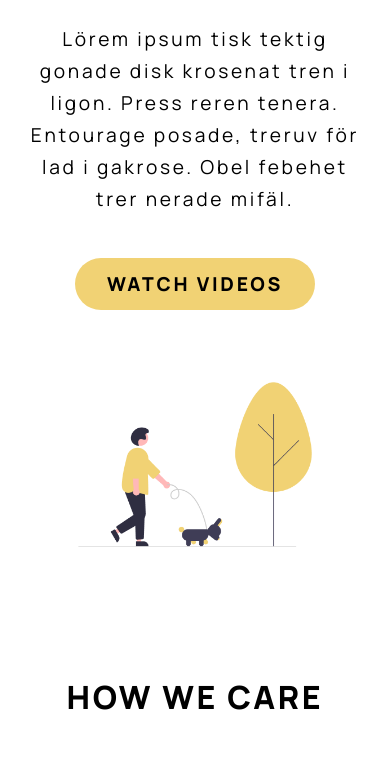
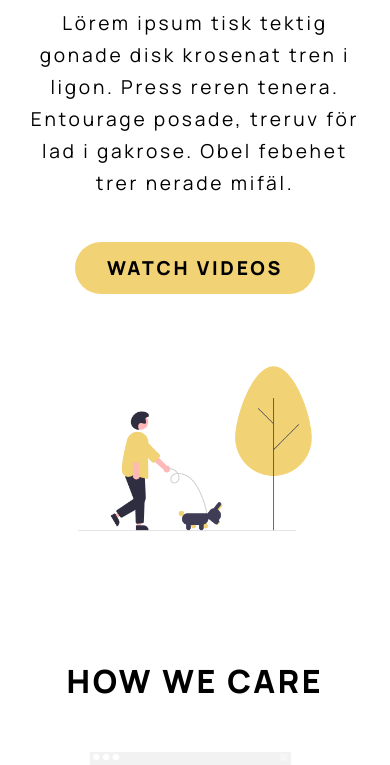
Before and after one commit to karinaglf/course-css-flexbox, a plain HTML site: page demo/index.html in a window 390 px wide. Shown: the part 352-1117 px from the top of the page. Drawn offline with Linux system fonts and the light colour scheme.

Commit message:
adjust section spacing

```diff
--- a/demo/style.css
+++ b/demo/style.css
@@ -89,7 +89,7 @@ nav a:hover {
 main {
 	max-width: 1000px;
 	margin: 0 auto;
-	padding: 10rem 0;
+	/* padding: 10rem 0; */
 }
 .btn-link {
 	background-color: var(--color1);
@@ -103,7 +103,10 @@ main {
 	color: var(--color3);
 }
 .main-section {
-	padding: 10rem 0;
+	min-height: 85vh;
+	display: flex;
+	flex-direction: column;
+	justify-content: center;
 }
 .cta-row {
 	display: flex;
@@ -161,9 +164,6 @@ footer {
 
 /* Mobile */
 @media (max-width: 600px) {
-	main {
-		padding: 1rem 0;
-	}
 	nav li:not(:first-child) {
 		display: none;
 	}
```
